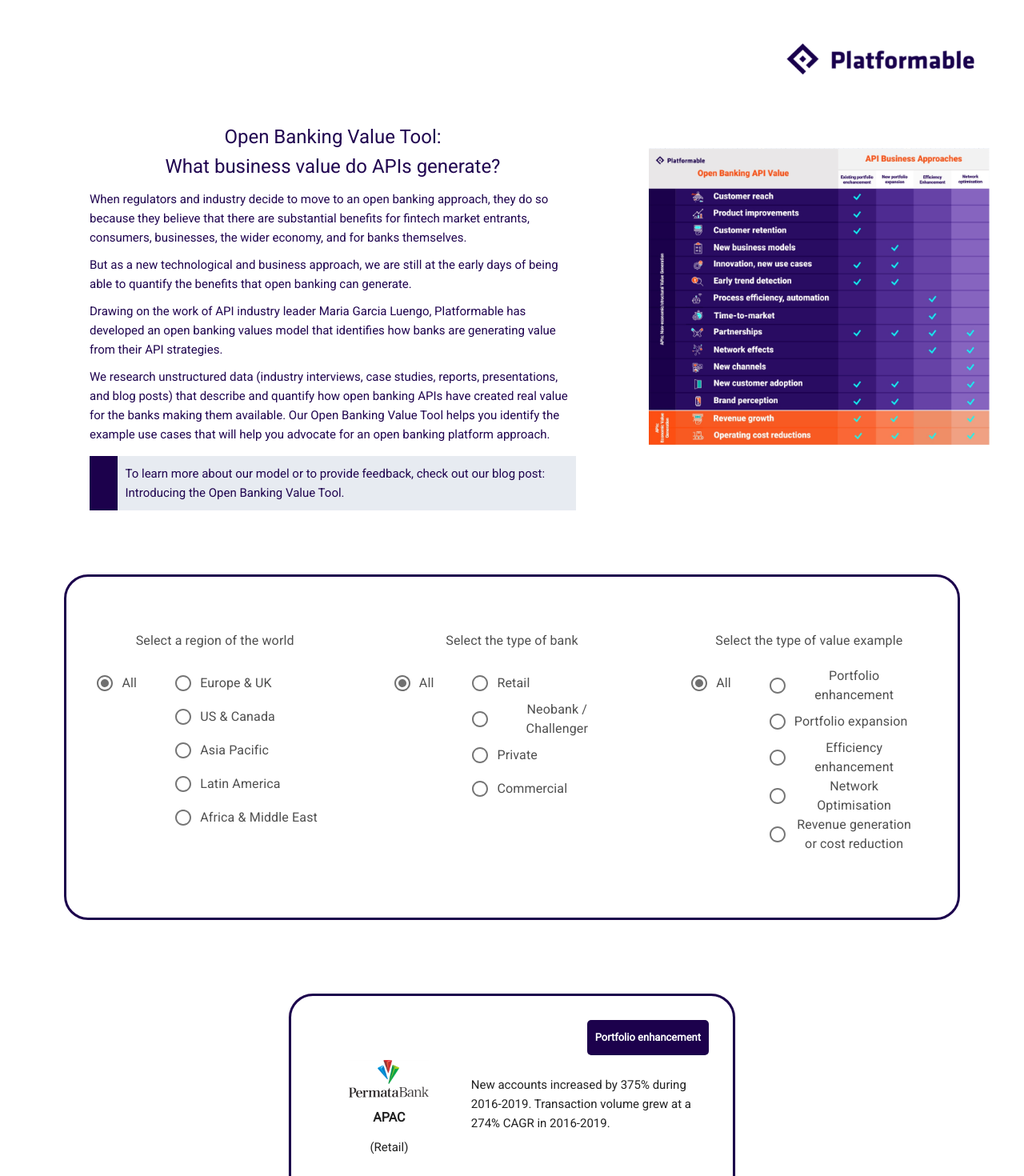
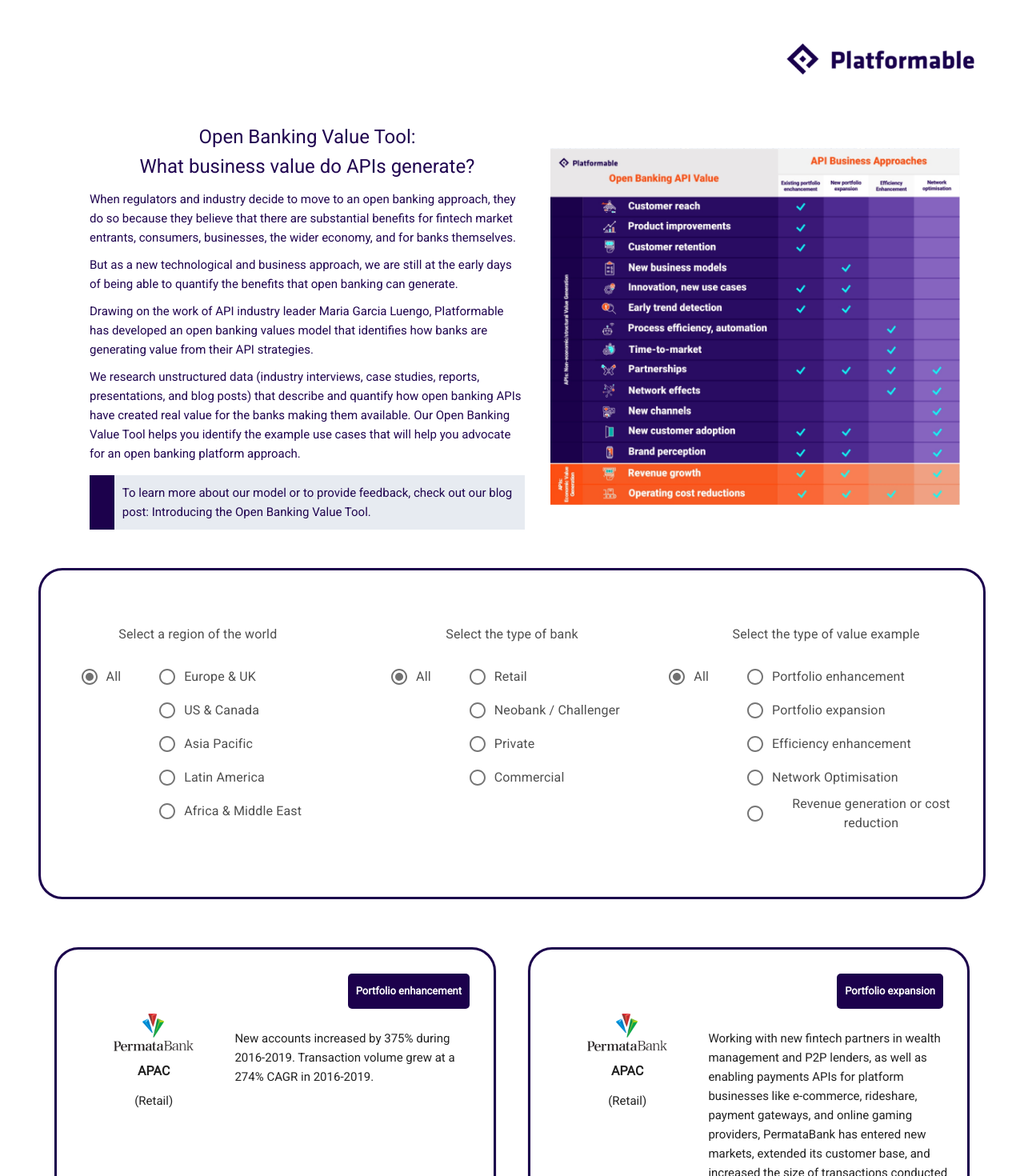
Before and after one commit to allynkalda/Platformable-Project, a React (Create React App) app: page / in a window 1280 px wide. Shown: the top 1470 px of the page at 80% size. Built offline with nearby package versions, Linux system fonts and the light colour scheme.

Commit message:
responsive

```diff
--- a/src/App.js
+++ b/src/App.js
@@ -9,8 +9,10 @@
 
 const useStyles = makeStyles((theme) => ({
     root: {
-      padding: '3rem',
-      color: '#200550'
+      color: '#200550',
+      [theme.breakpoints.up('md')]: {
+        padding: '3rem',
+      },
     },
     select: {
       flex: 'flex',
--- a/src/components/GridBox.js
+++ b/src/components/GridBox.js
@@ -1,7 +1,7 @@
 import React, { useState, useEffect } from 'react';
 import { makeStyles } from '@material-ui/core/styles';
 import Pagination from '@material-ui/lab/Pagination';
-import { Card } from '@material-ui/core';
+import { Card, Grid} from '@material-ui/core';
 import { valueFields } from '../constants/constants';
 import clsx from 'clsx';
 
@@ -33,8 +33,6 @@
         height: 100,
     },
     card: {
-        width: '40vw',
-        height: '40vh',
         margin: 20,
         border: '3px solid #1b014c',
         borderRadius: '30px',
@@ -86,7 +84,8 @@
     error: {
         display: 'flex',
         alignItems: 'center',
-        height: '50vh'
+        height: '50vh',
+        padding: '2rem'
     }
 }));
 
@@ -108,7 +107,7 @@
 
     const CardFormat = ({ bank }) => {
        return (
-        <>
+            <Grid item sm={12} md={6}>
                 <Card className={classes.card}>
                     <div className={classes.contentBox}>
                         <div className={classes.infoContent}>
@@ -125,7 +124,7 @@
                     </div>
                     <a className={classes.link} href={bank.source[0].link} target="_blank" rel="noreferrer">More in source</a>
                 </Card>
-        </>
+            </Grid>
     )}
 
     const createObj = (array, bank, valueName, obj) => {
--- a/src/components/SelectBy.js
+++ b/src/components/SelectBy.js
@@ -1,5 +1,5 @@
 import React from 'react';
-import { Radio, RadioGroup, FormControlLabel, Button, Typography, InputLabel, Select, MenuItem } from '@material-ui/core';
+import { Radio, RadioGroup, FormControlLabel, Typography, Grid } from '@material-ui/core';
 import { makeStyles } from '@material-ui/core/styles';
 import { valueFields, locationFields, bankFields } from '../constants/constants';
 
@@ -9,13 +9,13 @@
         display: 'flex',
         justifyContent: 'space-around',
         padding: '3rem 0 5rem 0',
-        margin: '2rem',
-        border: '3px solid #1b014c',
-        borderRadius: '30px',
+        [theme.breakpoints.up('md')]: {
+            border: '3px solid #1b014c',
+            borderRadius: '30px',
+        },
     },
     radioGroup: {
-        textAlign: 'center',
-        width: '23vw'
+        textAlign: 'center'
     },
     radioLabel: {
         padding: '20px'
@@ -74,8 +74,8 @@
     const menuAll = <FormControlLabel value={"all"} key={"all"} control={<Radio classes={{root: classes.radio, checked: classes.checked}} />} color="secondary" label={"All"} />
 
     return (
-        <div className={classes.root}>
-            <div className={classes.radioBox}>
+        <Grid container className={classes.root}>
+            <Grid item sm={12} md={4} className={classes.radioBox}>
                 <Typography className={classes.radioLabel} variant="body1">Select a region of the world</Typography>
                 <RadioGroup aria-label="location" name="location" value={location} onChange={handleChangeLocation} className={classes.radioGroup}>
                     <div className={classes.fieldsBox}>
@@ -85,8 +85,8 @@
                         </div>
                     </div>
                 </RadioGroup>
-            </div>
-            <div className={classes.radioBox}>
+            </Grid>
+            <Grid item sm={12} md={4} className={classes.radioBox}>
                 <Typography className={classes.radioLabel} variant="body1">Select the type of bank</Typography>
                 <RadioGroup aria-label="bank" name="bank" value={bankType} onChange={handleChangeBank} className={classes.radioGroup}>
                     <div className={classes.fieldsBox}>
@@ -96,8 +96,8 @@
                         </div>
                     </div>
                 </RadioGroup>
-            </div>
-            <div className={classes.radioBox}>
+            </Grid>
+            <Grid item sm={12} md={4} className={classes.radioBox}>
                 <Typography className={classes.radioLabel} variant="body1">Select the type of value example</Typography>
                 <RadioGroup aria-label="value" name="value" value={valueProp} onChange={handleChangeSelect} className={classes.radioGroup}>
                     <div className={classes.fieldsBox}>
@@ -107,7 +107,7 @@
                         </div>
                     </div>
                 </RadioGroup>
-            </div>
-      </div>
+            </Grid>
+      </Grid>
     )
 }
--- a/src/components/Table.js
+++ b/src/components/Table.js
@@ -1,5 +1,6 @@
 import React from 'react';
 import { makeStyles } from '@material-ui/core/styles';
+import { Grid } from '@material-ui/core';
 
 const useStyles = makeStyles((theme) => ({
     root: {
@@ -7,14 +8,15 @@
         width: '100vw'
     },
     text: {
-        width: '50vw',
-        padding: '3rem 0 3rem 4rem'
+        padding: '3rem 2rem 3rem 4rem'
     },
     imageBox: {
-        width: '50vw'
+        [theme.breakpoints.down('sm')]: {
+            textAlign: 'center'
+        },
     },
     image: {
-        width: '70%',
+        width: '80%',
         paddingTop: '5rem',
         paddingBottom: '2rem'
     },
@@ -35,8 +37,8 @@
 export default function Table() {
     const classes = useStyles();
     return (
-        <div className={classes.root}>
-            <div className={classes.text}>
+        <Grid container className={classes.root}>
+            <Grid item sm={12} md={6} className={classes.text}>
                 <h1>Open Banking Value Tool:</h1>
                 <h1>What business value do APIs generate? </h1>
                 <p>When regulators and industry decide to move to an open banking approach, they do so because they believe that there are substantial benefits for fintech market entrants, consumers, businesses, the wider economy, and for banks themselves.</p>
@@ -49,10 +51,10 @@
                         <p>To learn more about our model or to provide feedback, check out our blog post: Introducing the Open Banking Value Tool.</p>
                     </div>
                 </div>
-            </div>
-            <div className={classes.imageBox}>
+            </Grid>
+            <Grid item sm={12} md={6} className={classes.imageBox} align="left">
                 <img className={classes.image} src={process.env.PUBLIC_URL + "/images/table.png"} alt="table" />
-            </div>
-        </div>
+            </Grid>
+        </Grid>
     )
 }
```
